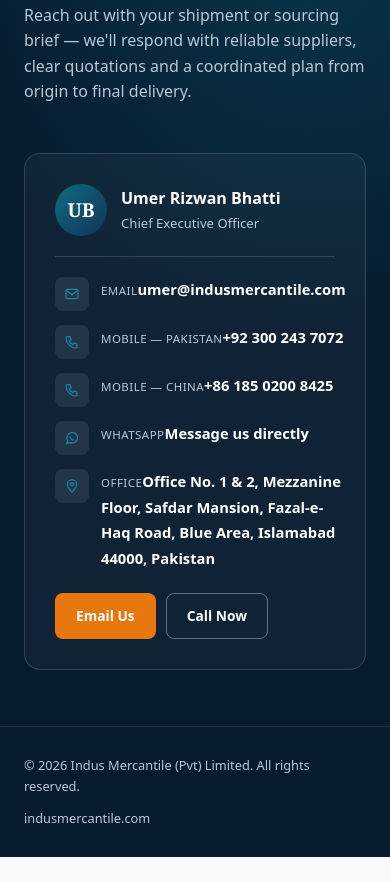
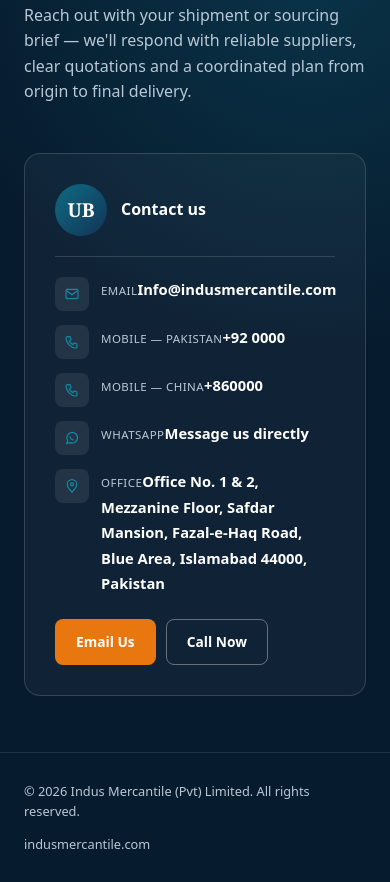
Before and after one commit to areejatariq/Indus_merchantile_website, a plain HTML site: page index.html in a window 390 px wide. Shown: the part 9350-10232 px from the top of the page. Before the commit the page ends 10207 px from the top, so only its background shows below. Drawn offline with Linux system fonts and the light colour scheme.

Commit message:
Update website

```diff
--- a/index.html
+++ b/index.html
@@ -403,23 +403,23 @@
         <div class="contact-person">
           <div class="avatar">UB</div>
           <div>
-            <strong>Umer Rizwan Bhatti</strong>
-            <span>Chief Executive Officer</span>
+            <strong>Contact us</strong>
+
           </div>
         </div>
 
         <div class="contact-lines">
-          <a class="contact-line" href="mailto:umer@indusmercantile.com">
+          <a class="contact-line" href="mailto:Info@indusmercantile.com">
             <span class="ic"><svg width="16" height="16" viewBox="0 0 24 24" fill="none" stroke="currentColor" stroke-width="1.8"><rect x="3" y="5" width="18" height="14" rx="2"/><path d="m4 7 8 6 8-6"/></svg></span>
-            <span><span class="label">Email</span><span class="val">umer@indusmercantile.com</span></span>
+            <span><span class="label">Email</span><span class="val">Info@indusmercantile.com</span></span>
           </a>
-          <a class="contact-line" href="tel:+923002437072">
+          <a class="contact-line" href="tel:">
             <span class="ic"><svg width="16" height="16" viewBox="0 0 24 24" fill="none" stroke="currentColor" stroke-width="1.8"><path d="M5 4h4l1.5 4.5L8 10.5a12 12 0 0 0 5.5 5.5l1.5-2.5L19.5 15v4a2 2 0 0 1-2 2C10.5 21 3 13.5 3 6a2 2 0 0 1 2-2Z"/></svg></span>
-            <span><span class="label">Mobile — Pakistan</span><span class="val">+92 300 243 7072</span></span>
+            <span><span class="label">Mobile — Pakistan</span><span class="val">+92 0000</span></span>
           </a>
-          <a class="contact-line" href="tel:+8618502008425">
+          <a class="contact-line" href="tel:">
             <span class="ic"><svg width="16" height="16" viewBox="0 0 24 24" fill="none" stroke="currentColor" stroke-width="1.8"><path d="M5 4h4l1.5 4.5L8 10.5a12 12 0 0 0 5.5 5.5l1.5-2.5L19.5 15v4a2 2 0 0 1-2 2C10.5 21 3 13.5 3 6a2 2 0 0 1 2-2Z"/></svg></span>
-            <span><span class="label">Mobile — China</span><span class="val">+86 185 0200 8425</span></span>
+            <span><span class="label">Mobile — China</span><span class="val">+860000</span></span>
           </a>
           <a class="contact-line" href="https://wa.me/923002437072" target="_blank" rel="noopener">
             <span class="ic"><svg width="16" height="16" viewBox="0 0 24 24" fill="none" stroke="currentColor" stroke-width="1.8"><path d="M4 20l1.4-4.1A8 8 0 1 1 8.9 19L4 20Z"/><path d="M9 9.5c0 3 2.5 5.5 5.5 5.5"/></svg></span>
@@ -432,8 +432,8 @@
         </div>
 
         <div class="contact-actions">
-          <a class="btn btn-orange" href="mailto:umer@indusmercantile.com">Email Us</a>
-          <a class="btn btn-outline on-dark" href="tel:+923002437072">Call Now</a>
+          <a class="btn btn-orange" href="mailto:Info@indusmercantile.com">Email Us</a>
+          <a class="btn btn-outline on-dark" href="tel:+921111">Call Now</a>
         </div>
       </div>
     </div>
```
